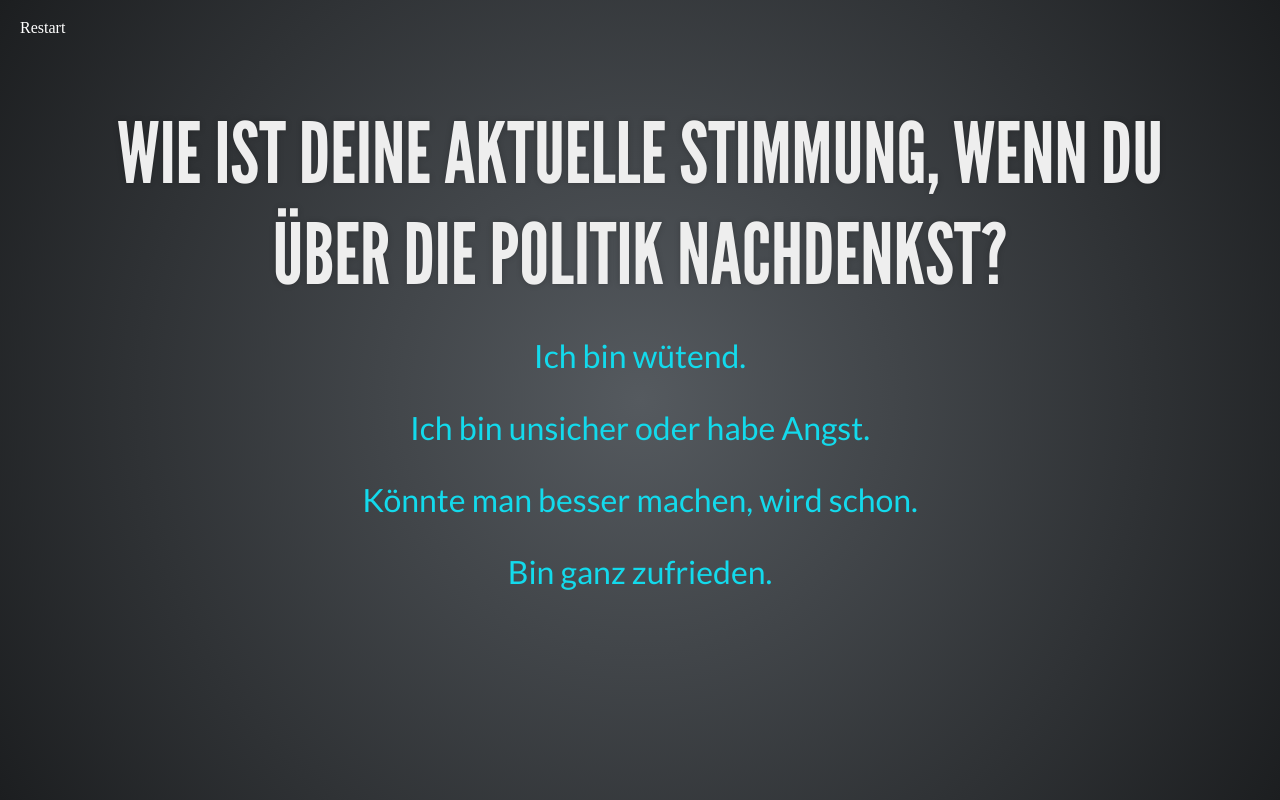
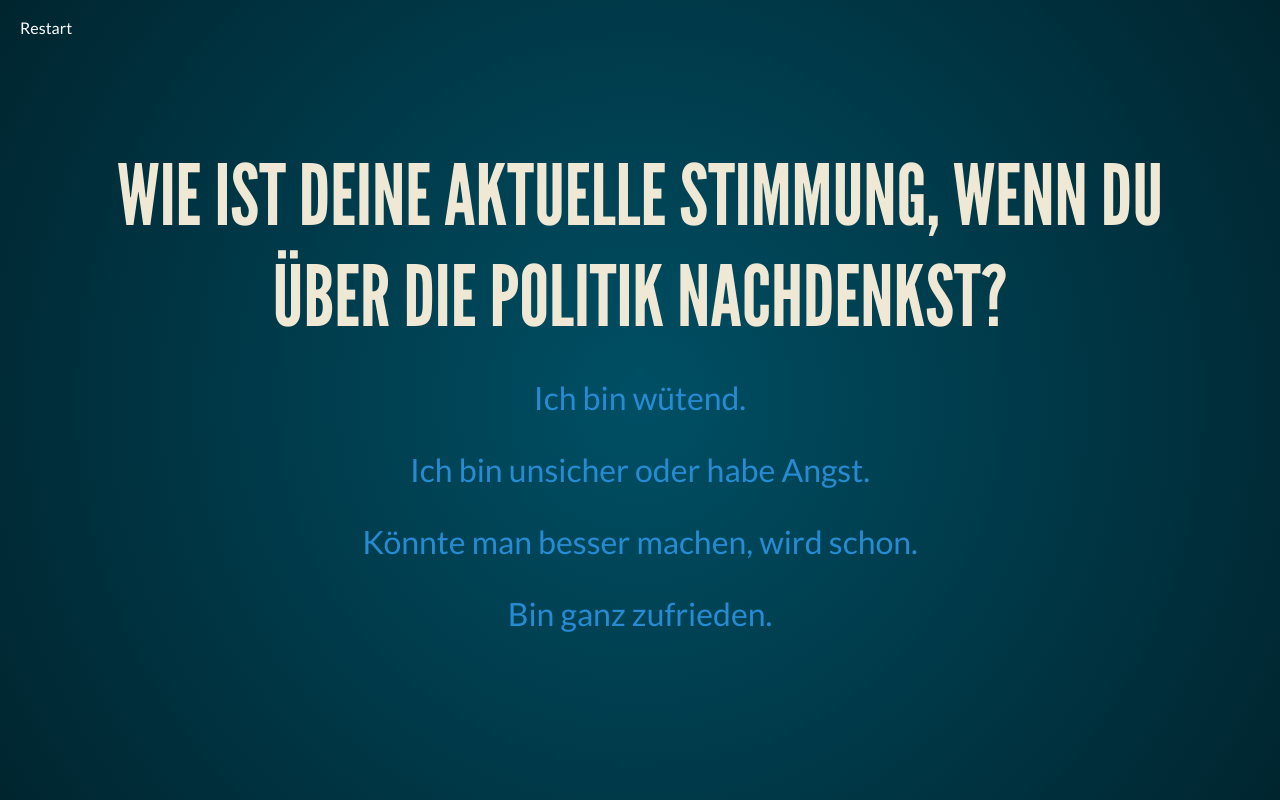
Before and after one commit to bjoern-hempel/reveal-sentiment, a website: page index.html in a window 1280 px wide. Drawn offline with Linux system fonts and the light colour scheme; a web font is replaced by a local one.

Commit message:
Add new theme custom; Change css to scss; Add plugin yaml-section-builder; Register new plugin YamlSectionBuilder to Reveal; Refactoring

```diff
--- /dev/null
+++ b/css/theme/source/custom.scss
@@ -0,0 +1,120 @@
+/**
+ * Custom theme for reveal.js.
+ * Author: Björn Hempel
+ */
+
+
+// Default mixins and settings -----------------
+@import "../template/mixins";
+@import "../template/settings";
+// ---------------------------------------------
+
+
+
+// Include theme-specific fonts
+@import url(./fonts/league-gothic/league-gothic.css);
+@import url(./fonts/lato/lato.css);
+
+/**
+ * Solarized colors by Ethan Schoonover
+ */
+
+// Solarized colors
+$base03:    #002b36;
+$base02:    #073642;
+$base01:    #586e75;
+$base00:    #657b83;
+$base0:     #839496;
+$base1:     #93a1a1;
+$base2:     #eee8d5;
+$base3:     #fdf6e3;
+$yellow:    #b58900;
+$orange:    #cb4b16;
+$red:       #dc322f;
+$magenta:   #d33682;
+$violet:    #6c71c4;
+$blue:      #268bd2;
+$cyan:      #2aa198;
+$green:     #859900;
+
+// Override theme settings (see ../template/settings.scss)
+$mainColor: $base1;
+$headingColor: $base2;
+$headingTextShadow: none;
+$backgroundColor: $base03;
+$linkColor: $blue;
+$linkColorHover: lighten( $linkColor, 20% );
+$selectionBackgroundColor: $magenta;
+
+// Change text colors against light slide backgrounds
+@include light-bg-text-color(#222);
+
+// Background generator
+@mixin bodyBackground() {
+    @include radial-gradient(#00252f, #004f64);
+}
+
+// Theme template ------------------------------
+@import "../template/theme";
+// ---------------------------------------------
+
+// Overwrite distance and settings -------------
+
+/* Customized home button. */
+div.home a {
+    font-family: Lato, sans-serif;
+    position: absolute;
+    top: 20px;
+    left: 20px;
+    z-index: 1000;
+    text-decoration: none;
+    color: #fff;
+}
+
+/* Configure reveal sections. */
+div.reveal {
+    div.slides {
+        section {
+            position: absolute;
+            top: 0;
+            bottom: 0;
+            left: 0;
+            right: 0;
+            overflow-y: auto;
+            padding: calc(5em + (100vh - 100vw) / 5) 1.5em 0;
+            box-sizing: border-box;
+
+            * {
+                word-wrap: break-word;
+            }
+
+            h2 {
+                &.question {
+                    margin-top: 0.5em;
+                }
+            }
+
+            a {
+                font-size: .8em;
+            }
+
+            p {
+                font-size: .75em;
+                line-height: 1.6;
+            }
+
+            ul.answers {
+                padding-left: 0;
+                width: 100%;
+                margin: 0;
+
+                li {
+                    list-style-type: none;
+                    margin-bottom: 20px;
+                    text-align: center;
+                }
+            }
+        }
+    }
+}
+// ---------------------------------------------
--- a/index.html
+++ b/index.html
@@ -8,8 +8,7 @@
 
 		<link rel="stylesheet" href="dist/reset.css">
 		<link rel="stylesheet" href="dist/reveal.css">
-		<link rel="stylesheet" href="dist/theme/league.css">
-		<link rel="stylesheet" href="dist/overwrite.css">
+		<link rel="stylesheet" href="dist/theme/custom.css">
 
 		<!-- Theme used for syntax highlighted code -->
 		<link rel="stylesheet" href="plugin/highlight/monokai.css">
@@ -17,13 +16,36 @@
 	<body>
 		<div class="home"><a href="#" onclick="location.reload(); return false;">Restart</a></div>
 
-		<div class="reveal"></div>
+		<div class="reveal"><div class="slides"></div></div>
 
 		<script src="dist/js-yaml.min.js"></script>
 		<script src="dist/reveal.js"></script>
+		<script src="plugin/yaml-section-builder/yaml-section-builder.js"></script>
 		<script src="plugin/notes/notes.js"></script>
 		<script src="plugin/markdown/markdown.js"></script>
 		<script src="plugin/highlight/highlight.js"></script>
-		<script src="dist/init.js"></script>
+
+		<script>
+
+			/* Initialize the Reveal framework. */
+			Reveal.initialize({
+				controls: false,
+				controlsTutorial: false,
+				disableLayout: true,
+				hash: false,
+				help: false,
+				jumpToSlide: false,
+				keyboard: false,
+				overview: false,
+				progress: false,
+				slideNumber: false,
+				transition: 'slide',
+				transitionSpeed: 'default',
+				touch: false,
+				hideCursorTime: 1000,
+				plugins: [ YamlSectionBuilder, RevealMarkdown, RevealHighlight, RevealNotes ]
+			});
+
+		</script>
 	</body>
 </html>
```
Also changed, not shown: README.md, dist/overwrite.css (deleted), dist/theme/custom.css (added), dist/theme/fonts/lato/lato-italic-uni1.woff (added), dist/theme/fonts/lato/lato-italic-uni2.woff (added), dist/theme/fonts/lato/lato-normal-400-uni1.woff (added), dist/theme/fonts/lato/lato-normal-400-uni2.woff (added), dist/theme/fonts/lato/lato-normal-700-uni1.woff (added), dist/theme/fonts/lato/lato-normal-700-uni2.woff (added), dist/theme/fonts/lato/lato.css (added), plugin/yaml-section-builder/config.yml (renamed from dist/config.yml), plugin/yaml-section-builder/yaml-section-builder.js.
